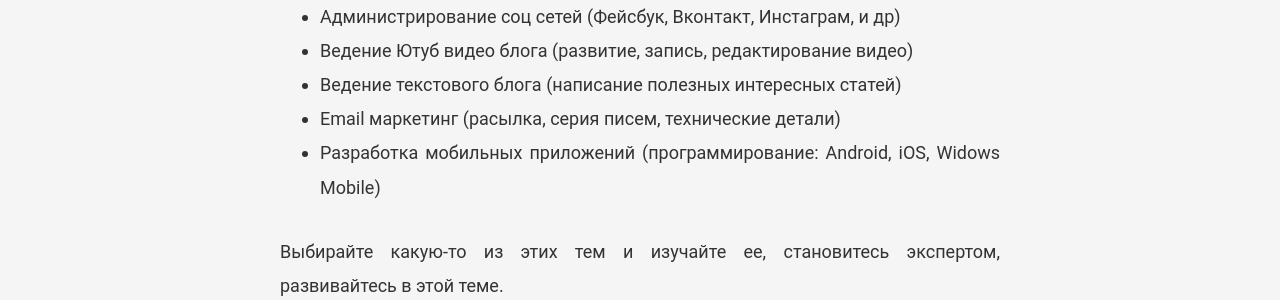
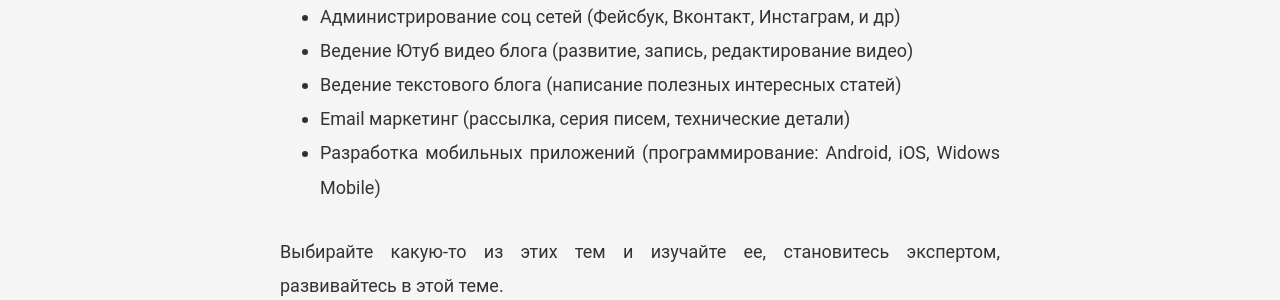
Before and after one commit to VadymVolos/vadymvolos.github.io, a Jekyll site: the page built from _posts/digital-marketing/2016-12-09-kakie-kursy-vybrat-po-internet-marketingu.md, in a window 1280 px wide. Shown: the part 979-1279 px from the top of the page. Built offline with Jekyll 4.4.1, drawn with Linux system fonts in a browser that asks for light colours; comment, search, counter and statistics services are not loaded.

Commit message:
Update 2016-12-09-kakie-kursy-vybrat-po-internet-marketingu.md

```diff
--- a/_posts/digital-marketing/2016-12-09-kakie-kursy-vybrat-po-internet-marketingu.md
+++ b/_posts/digital-marketing/2016-12-09-kakie-kursy-vybrat-po-internet-marketingu.md
@@ -28,7 +28,7 @@
 <li>Администрирование соц сетей (Фейсбук, Вконтакт, Инстаграм, и др)</li>
 <li>Ведение Ютуб видео блога (развитие, запись, редактирование видео)</li>
 <li>Ведение текстового блога (написание полезных интересных статей)</li>
-<li>Email маркетинг (расылка, серия писем, технические детали)</li>
+<li>Email маркетинг (раcсылка, серия писем, технические детали)</li>
 <li>Разработка мобильных приложений (программирование: Android, iOS, Widows Mobile)</li>
 </ul>
 
```
